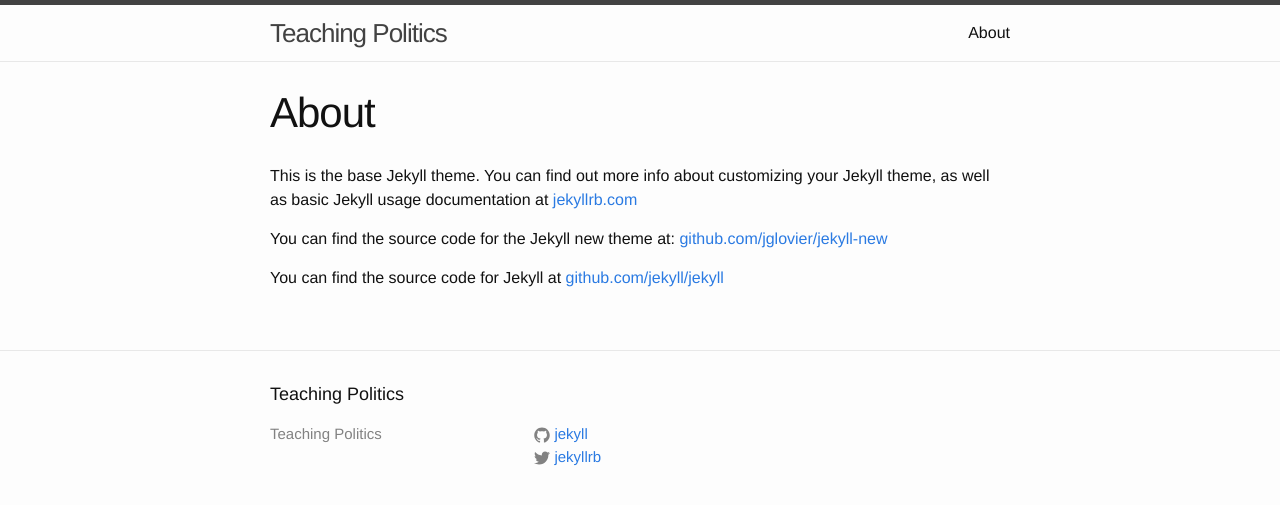
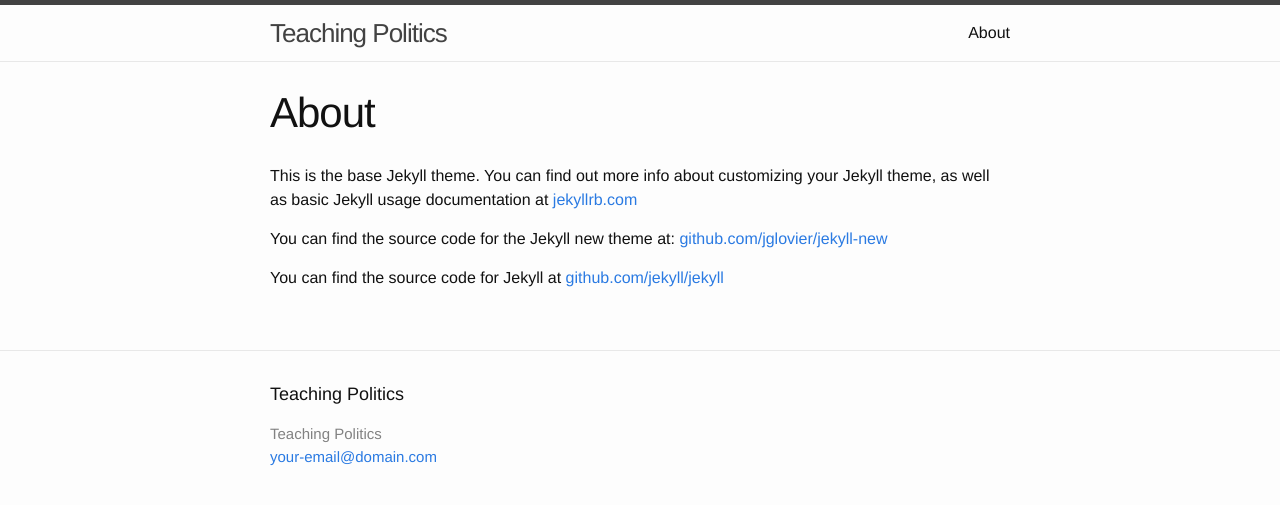
Before and after one commit to teaching-politics/teaching-politics.github.io, a Jekyll site: the page built from about.md, in a window 1280 px wide. Shown: the top 505 px of the page. Built offline with Jekyll 4.4.1, drawn with Linux system fonts in a browser that asks for light colours; part of the change alters nothing that is shown.

Commit message:
Update _config.yml

```diff
--- a/_config.yml
+++ b/_config.yml
@@ -1,14 +1,14 @@
 # Site settings
 title: Teaching Politics
-# email: your-email@domain.com
+email: your-email@domain.com
 # description: > # this means to ignore newlines until "baseurl:"
 #  Write an awesome description for your new site here. You can edit this
 #  line in _config.yml. It will appear in your document head meta (for
 #  Google search results) and in your feed.xml site description.
 # baseurl: "" # the subpath of your site, e.g. /blog/
 # url: "http://yourdomain.com" # the base hostname & protocol for your site
-twitter_username: jekyllrb
-github_username:  jekyll
+# twitter_username: jekyllrb
+# github_username:  jekyll
 
 # Build settings
 markdown: kramdown
```
